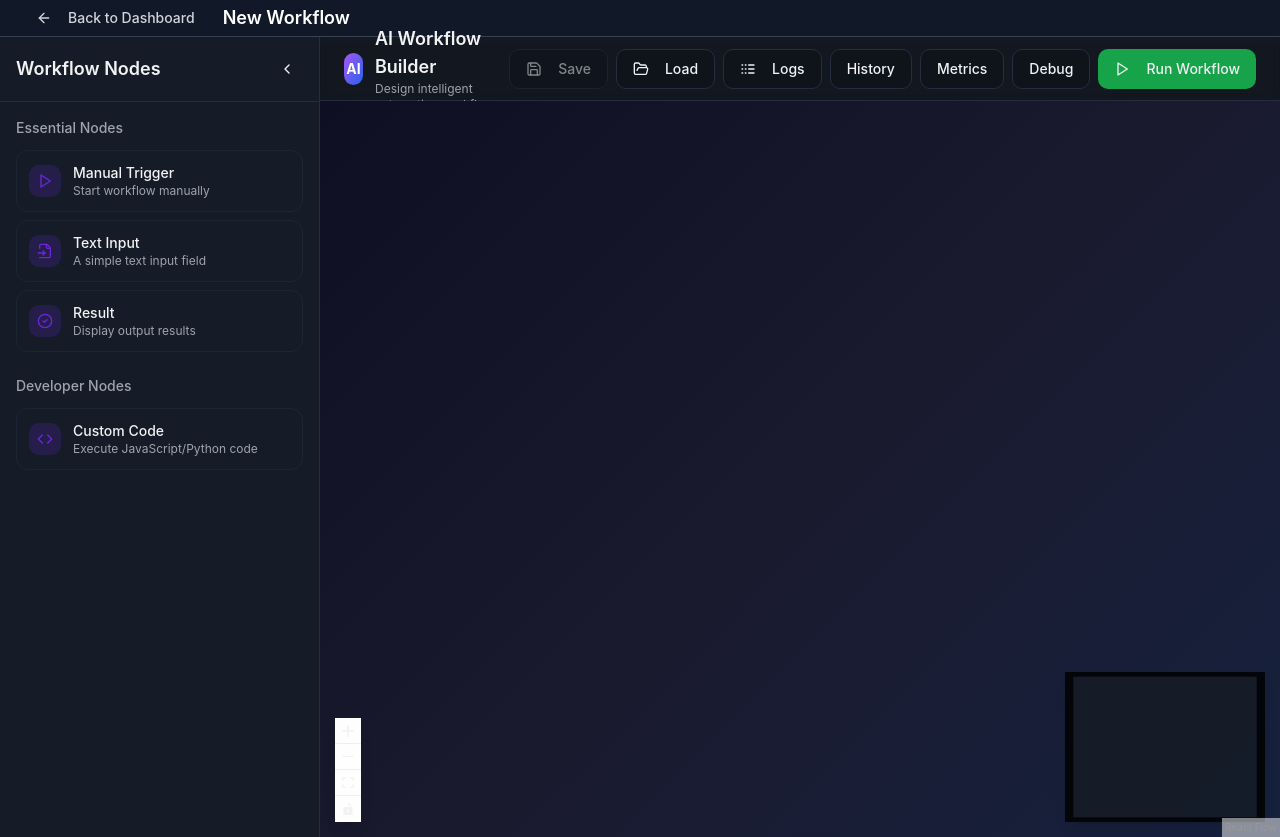
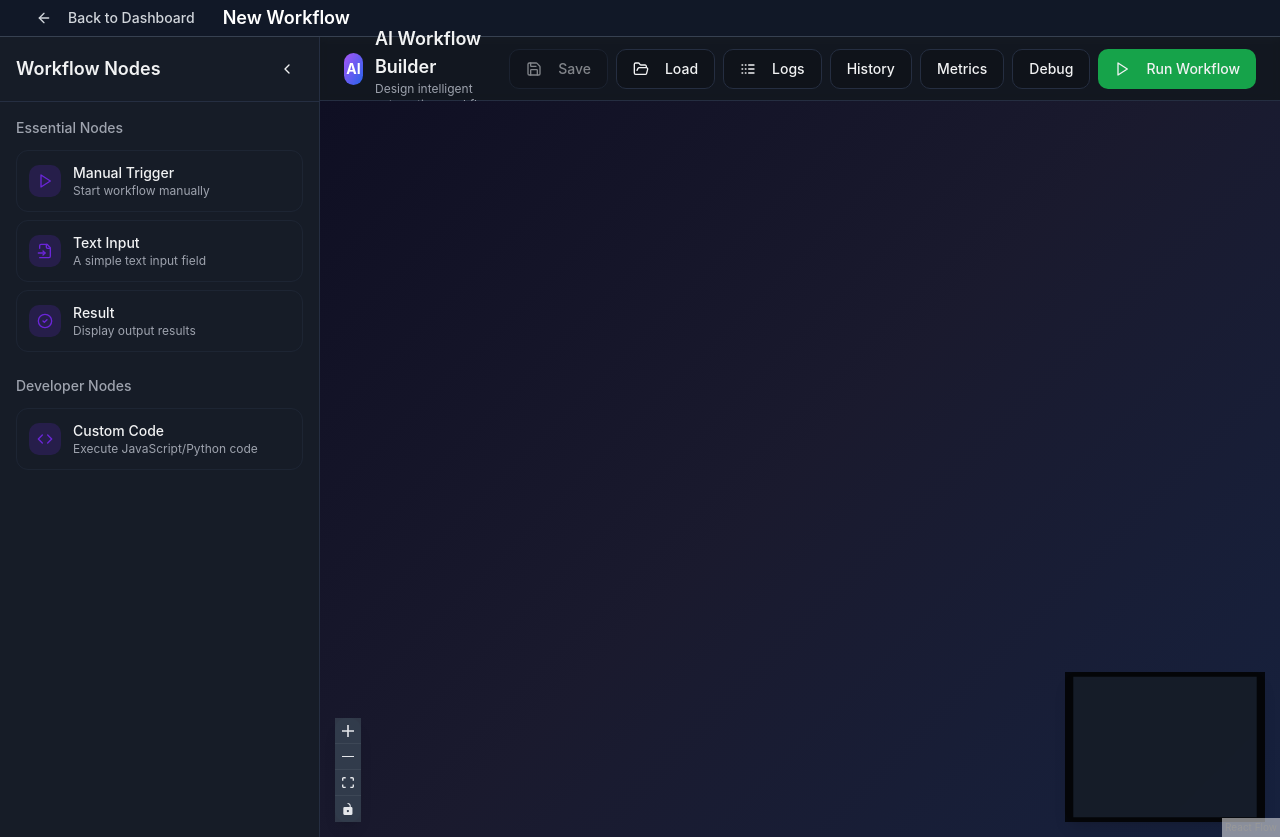
Before and after one commit to Nishitdev/deep-flow-weaver, a React (Vite) app: page /builder in a window 1280 px wide. Built offline with nearby package versions, Linux system fonts and the light colour scheme.

Commit message:
Fix: Zoom control panel color
Adjusted the styling of the zoom controls to match the application's dark theme.

```diff
--- a/src/components/WorkflowBuilder.tsx
+++ b/src/components/WorkflowBuilder.tsx
@@ -449,7 +449,7 @@ export const WorkflowBuilder: React.FC<WorkflowBuilderProps> = ({ initialWorkflo
               color="rgba(139, 92, 246, 0.3)"
             />
             <Controls
-              className="!bg-card/90 !border-border !backdrop-blur-sm !shadow-lg !rounded-lg"
+              className="!bg-gray-800/90 !border-gray-600/50 !backdrop-blur-sm !shadow-lg !rounded-lg [&_button]:!bg-gray-700/80 [&_button]:!border-gray-600/50 [&_button]:!text-gray-200 [&_button:hover]:!bg-gray-600/80"
               showZoom={true}
               showFitView={true}
               showInteractive={true}
```
